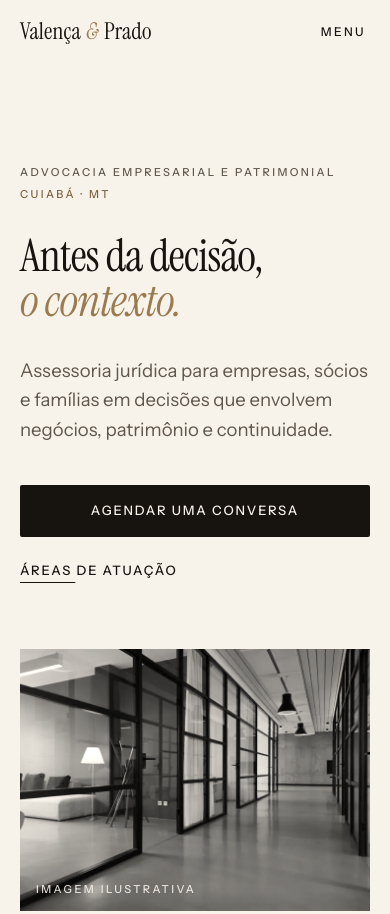
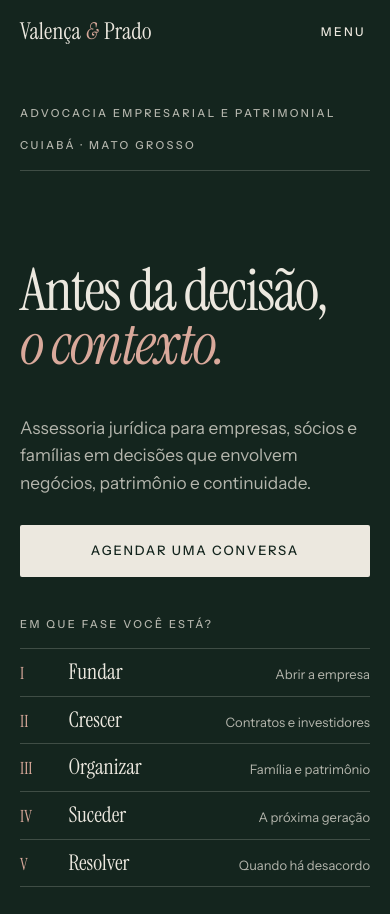
Before and after one commit to skyfoxxe/valenca-prado-advocacia, a plain HTML site: page index.html in a window 390 px wide. Shown: the top 914 px of the page. Drawn offline with Linux system fonts and the light colour scheme.

Commit message:
Nova abertura da Valença & Prado, distinta da Aura (v7)
Sala escura em verde-garrafa, título em largura total, índice das cinco
fases na primeira dobra e foto do corredor em largura total abrindo com
a rolagem. Paleta passa a pedra, verde-tinta e bordô.

Co-Authored-By: Claude Opus 5.5 <noreply@anthropic.com>
Claude-Session: https://claude.ai/code/session_01S42CcUULKR1RXkrSMpa4K7

```diff
--- a/index.html
+++ b/index.html
@@ -5,7 +5,7 @@
   <meta name="viewport" content="width=device-width, initial-scale=1.0" />
   <meta name="description" content="Projeto conceitual de portfólio: site de um escritório fictício de advocacia societária, contratual, patrimonial e sucessória em Cuiabá, MT." />
   <meta name="robots" content="index,follow,max-image-preview:large" />
-  <meta name="theme-color" content="#F7F2EA" />
+  <meta name="theme-color" content="#14251E" />
   <link rel="canonical" href="https://valencapradoadvocacia.vercel.app/" />
   <meta property="og:type" content="website" />
   <meta property="og:locale" content="pt_BR" />
@@ -54,32 +54,51 @@
 
   <main id="conteudo">
 
-    <!-- Abertura (composição da versão anterior) -->
-    <section class="hero" id="inicio">
-      <div class="frame hero-grid">
-        <div class="hero-main">
-          <p class="label hero-kicker" data-hero="1">Advocacia empresarial e patrimonial <span>Cuiabá · MT</span></p>
-          <h1 class="hero-title"><span class="line"><span class="line-in">Antes da decisão,</span></span> <span class="line"><em class="line-in">o contexto.</em></span></h1>
-          <p class="hero-sub" data-hero="3">Assessoria jurídica para empresas, sócios e famílias em decisões que envolvem negócios, patrimônio e continuidade.</p>
-          <div class="hero-actions" data-hero="4">
-            <a class="btn" href="#conversa">Agendar uma conversa</a>
-            <a class="quiet-link" href="#atuacao">Áreas de atuação</a>
-          </div>
+    <!-- Abertura: sala escura, título largo e o índice das cinco fases -->
+    <section class="hero" id="inicio" aria-labelledby="hero-title">
+      <div class="frame hero-inner">
+        <div class="hero-meta">
+          <p class="label">Advocacia empresarial e patrimonial</p>
+          <p class="label">Cuiabá · Mato Grosso</p>
         </div>
 
-        <figure class="hero-photo" data-hero-photo>
-          <div class="window-pane">
-            <picture>
-              <source media="(max-width: 760px)" srcset="assets/escritorio-corredor-800.webp 800w, assets/escritorio-corredor.webp 1400w" sizes="100vw" width="800" height="534">
-              <img src="assets/escritorio-corredor-retrato.webp" srcset="assets/escritorio-corredor-retrato-480.webp 480w, assets/escritorio-corredor-retrato.webp 701w" sizes="(max-width: 1024px) 40vw, 400px" width="701" height="935" alt="" fetchpriority="high">
-            </picture>
+        <h1 class="hero-title" id="hero-title"><span class="line"><span class="line-in">Antes da decisão,</span></span> <span class="line line-2"><em class="line-in">o contexto.</em></span></h1>
+
+        <div class="hero-foot">
+          <div class="hero-lead">
+            <p class="hero-sub">Assessoria jurídica para empresas, sócios e famílias em decisões que envolvem negócios, patrimônio e continuidade.</p>
+            <div class="hero-actions">
+              <a class="btn btn-light" href="#conversa">Agendar uma conversa</a>
+            </div>
           </div>
-          <figcaption class="label">Imagem ilustrativa</figcaption>
-        </figure>
+
+          <nav class="hero-index" aria-label="Encontre a sua fase">
+            <p class="label hero-index-label" data-hero-index>Em que fase você está?</p>
+            <ol>
+              <li data-hero-index><a href="#fase-fundar"><span class="hi-num">I</span><span class="hi-name">Fundar</span><span class="hi-cue">Abrir a empresa</span></a></li>
+              <li data-hero-index><a href="#fase-crescer"><span class="hi-num">II</span><span class="hi-name">Crescer</span><span class="hi-cue">Contratos e investidores</span></a></li>
+              <li data-hero-index><a href="#fase-organizar"><span class="hi-num">III</span><span class="hi-name">Organizar</span><span class="hi-cue">Família e patrimônio</span></a></li>
+              <li data-hero-index><a href="#fase-suceder"><span class="hi-num">IV</span><span class="hi-name">Suceder</span><span class="hi-cue">A próxima geração</span></a></li>
+              <li data-hero-index><a href="#fase-resolver"><span class="hi-num">V</span><span class="hi-name">Resolver</span><span class="hi-cue">Quando há desacordo</span></a></li>
+            </ol>
+          </nav>
+        </div>
       </div>
+    </section>
 
-      <p class="frame concept">Projeto conceitual de portfólio. O escritório, as pessoas, os números de OAB, o endereço e os contatos são fictícios.</p>
-    </section>
+    <!-- Passagem: a foto ocupa a largura toda e se abre com a rolagem -->
+    <figure class="passage">
+      <div class="passage-pane">
+        <picture>
+          <source media="(max-width: 760px)" srcset="assets/escritorio-corredor-retrato-480.webp 480w, assets/escritorio-corredor-retrato.webp 701w" sizes="100vw" width="701" height="935">
+          <img src="assets/escritorio-corredor.webp" srcset="assets/escritorio-corredor-800.webp 800w, assets/escritorio-corredor.webp 1400w" sizes="100vw" width="1400" height="934" alt="" loading="lazy" decoding="async">
+        </picture>
+      </div>
+      <figcaption class="frame passage-cap">
+        <span class="label">Imagem ilustrativa</span>
+        <span class="concept">Projeto conceitual de portfólio. O escritório, as pessoas, os números de OAB, o endereço e os contatos são fictícios.</span>
+      </figcaption>
+    </figure>
 
     <!-- Fases -->
     <section class="section phases" id="atuacao" aria-labelledby="atuacao-title">
--- a/script.js
+++ b/script.js
@@ -23,13 +23,18 @@ if (toggle && nav) {
   });
 }
 
-// ---------- Cabeçalho: linha fina aparece depois da abertura ----------
+// ---------- Cabeçalho: escuro sobre a abertura, pedra depois dela ----------
 const topBar = document.querySelector('[data-top]');
-const heroGrid = document.querySelector('.hero-grid');
-if (topBar && heroGrid && hasIO) {
-  new IntersectionObserver(([e]) => topBar.classList.toggle('is-stuck', !e.isIntersecting), {
-    rootMargin: '-80px 0px 0px 0px', threshold: 0
-  }).observe(heroGrid);
+const heroEl = document.querySelector('.hero');
+if (topBar && heroEl) {
+  topBar.classList.add('on-hero');
+  if (hasIO) {
+    // A faixa de observação é a própria altura do cabeçalho.
+    new IntersectionObserver(([e]) => {
+      topBar.classList.toggle('on-hero', e.isIntersecting);
+      topBar.classList.toggle('is-stuck', !e.isIntersecting);
+    }, { rootMargin: '0px 0px -92% 0px', threshold: 0 }).observe(heroEl);
+  }
 }
 
 // ---------- Movimento (taste-gsap) ----------
@@ -122,17 +127,30 @@ function startMotion() {
       const { desktop } = context.conditions;
       if (!context.conditions.motion) return;
 
-      // --- Abertura: uma timeline, expo.out, abaixo de 1,4s ---
-      const hero = document.querySelector('.hero');
+      // --- Abertura: uma timeline, expo.out, abaixo de 1,6s ---
+      // O título sobe linha a linha, a régua do topo se desenha e o índice
+      // das fases entra em cascata, da esquerda para a direita.
       const heroTl = gsap.timeline({ defaults: { ease: 'expo.out' }, onStart: ready });
       heroTl
-        .from('.hero-kicker', { autoAlpha: 0, y: 12, duration: .8 }, 0)
-        .from('.hero-title .line-in', { yPercent: 112, duration: 1.05, stagger: .11 }, .08)
-        .from(['.hero-sub', '.hero-actions'], { opacity: 0, y: 16, duration: .9, stagger: .1 }, .42)
-        .fromTo('.hero-photo .window-pane', { clipPath: 'inset(100% 0% 0% 0%)' },
-          { clipPath: 'inset(0% 0% 0% 0%)', duration: 1.15, ease: 'expo.inOut' }, .12)
-        .from('.hero-photo img', { scale: 1.12, duration: 1.3 }, .12)
-        .from(['.hero-photo figcaption', '.concept'], { autoAlpha: 0, duration: .6, ease: 'power2.out' }, .95);
+        .fromTo('.hero-meta', { '--meta-line': 0 }, { '--meta-line': 1, duration: 1.2, ease: 'expo.inOut' }, 0)
+        .from('.hero-meta .label', { autoAlpha: 0, y: 8, duration: .7, stagger: .08 }, .15)
+        .from('.hero-title .line-in', { yPercent: 108, duration: 1.1, stagger: .12 }, .1)
+        .from('.hero-lead', { opacity: 0, y: 16, duration: .9 }, .5)
+        .from('[data-hero-index]', { opacity: 0, y: desktop ? 14 : 8, duration: .8, stagger: .06 }, .62);
+
+      // --- Passagem: a foto se abre de uma fresta até a largura toda ---
+      const passage = document.querySelector('.passage-pane');
+      if (passage) {
+        const passageImg = passage.querySelector('img');
+        gsap.fromTo(passageImg, { clipPath: desktop ? 'inset(0% 18% 0% 18%)' : 'inset(0% 8% 0% 8%)' }, {
+          clipPath: 'inset(0% 0% 0% 0%)', ease: 'none',
+          scrollTrigger: { trigger: passage, start: 'top 95%', end: 'top 20%', scrub: .6 }
+        });
+        gsap.fromTo(passageImg, { scale: 1.14 }, {
+          scale: 1, ease: 'none',
+          scrollTrigger: { trigger: passage, start: 'top bottom', end: 'bottom top', scrub: .6 }
+        });
+      }
 
       // --- Blocos: entram uma vez, em lote ---
       const blocks = gsap.utils.toArray('[data-reveal]');
--- a/styles.css
+++ b/styles.css
@@ -1,6 +1,6 @@
-/* Valença & Prado — v6
-   Gênero: quiet-luxury (design-taste). Paleta fixa da skill: marfim, tinta,
-   um único acento latão. Sem branco puro, sem gradiente, sombra só no que flutua.
+/* Valença & Prado — v7
+   Gênero: quiet-luxury (design-taste). Paleta: pedra, verde-tinta e um único
+   acento bordô; o verde-garrafa só na abertura. Sem branco puro, sem gradiente, sombra só no que flutua.
    Movimento: tokens de taste-motion + regras de animate/review-animations. */
 
 @font-face { font-family: 'Instrument Serif'; font-style: normal; font-weight: 400; font-display: swap; src: url(assets/fonts/instrument-serif.woff2) format('woff2'); }
@@ -8,15 +8,22 @@
 @font-face { font-family: 'Instrument Sans'; font-style: normal; font-weight: 400 500; font-display: swap; src: url(assets/fonts/instrument-sans.woff2) format('woff2'); }
 
 :root {
-  --ground: #F7F2EA;
-  --panel: #EFE8DC;
-  --ink: #17130F;
-  --ink-soft: #5F574D;        /* 6,37:1 marfim · 5,83:1 painel */
-  --brass: #9A7B4F;           /* só texto ≥24px ou decoração (3,54:1) */
-  --brass-text: #7C6340;      /* latão para texto pequeno (5,07:1) */
-  --rule: rgba(23, 19, 15, .18);
-  --rule-strong: rgba(23, 19, 15, .42);
-  --control: #8C8378;         /* borda de controles, ≥3:1 */
+  /* Paleta v7: pedra fria, verde-garrafa e bordô. Separada da Aura (osso, sépia e latão). */
+  --ground: #EDEBE5;          /* pedra */
+  --panel: #E2DFD6;
+  --ink: #14201B;             /* verde-tinta, quase preto */
+  --ink-soft: #4C5751;        /* 6,9:1 pedra · 6,2:1 painel */
+  --accent: #7A2E27;          /* bordô: único acento */
+  --accent-text: #7A2E27;     /* 8,2:1 sobre pedra */
+  --rule: rgba(20, 32, 27, .18);
+  --rule-strong: rgba(20, 32, 27, .42);
+  --control: #7F877F;         /* borda de controles, ≥3:1 */
+
+  --deep: #14251E;            /* verde-garrafa da abertura */
+  --on-deep: #ECE8DF;
+  --on-deep-soft: rgba(236, 232, 223, .74);
+  --on-deep-rule: rgba(236, 232, 223, .2);
+  --accent-on-deep: #D9A99B;  /* bordô clareado: 8,4:1 sobre o verde */
 
   --serif: 'Instrument Serif', 'Iowan Old Style', Georgia, serif;
   --sans: 'Instrument Sans', system-ui, -apple-system, 'Segoe UI', sans-serif;
@@ -79,7 +86,7 @@ h2 {
   max-width: 18ch;
   text-wrap: balance;
 }
-h1 em, h2 em, blockquote em { color: var(--brass); }
+h1 em, h2 em, blockquote em { color: var(--accent); }
 h3 { font-size: clamp(1.7rem, 2.4vw, 2.1rem); line-height: 1.1; }
 .section-lede { max-width: 46ch; color: var(--ink-soft); font-size: 1.06rem; }
 .fine { font-size: 13px; line-height: 1.6; color: var(--ink-soft); max-width: 60ch; }
@@ -113,11 +120,14 @@ h3 { font-size: clamp(1.7rem, 2.4vw, 2.1rem); line-height: 1.1; }
 }
 
 @media (hover: hover) and (pointer: fine) {
-  .btn:hover { background: #3A322A; }
+  .btn:hover { background: #2B3A33; }
+  .btn-light:hover { background: #FFFFFF; }
+  .hero-index a:hover .hi-name { color: var(--accent-on-deep); }
+  .hero-index a:hover .hi-num { transform: translateY(-3px); }
   .quiet-link:hover::after { transform: scaleX(1); }
   .nav a:hover::after { transform: scaleX(1); }
   .choices label:hover input:not(:checked) + span { border-color: var(--ink); }
-  .faq summary:hover { color: var(--brass-text); }
+  .faq summary:hover { color: var(--accent-text); }
   .foot nav a:hover { color: var(--ink); }
 }
 
@@ -132,16 +142,23 @@ h3 { font-size: clamp(1.7rem, 2.4vw, 2.1rem); line-height: 1.1; }
   opacity: 0; transition: opacity var(--dur-slow) var(--ease-std);
 }
 .top.is-stuck::after { opacity: 1; }
-/* Progresso de leitura: linha fina em latão, preenchida pela rolagem (cinematic-motion, contido) */
+/* Sobre a abertura o cabeçalho veste as cores da sala escura */
+.top { transition: background-color var(--dur-slow) var(--ease-std), color var(--dur-slow) var(--ease-std); }
+.top.on-hero {
+  --ink: var(--on-deep); --ground: var(--deep); --rule: var(--on-deep-rule); --accent: var(--accent-on-deep);
+  color: var(--on-deep);
+}
+.top.on-hero :focus-visible { outline-color: var(--on-deep); }
+/* Progresso de leitura: linha fina em bordô, preenchida pela rolagem (cinematic-motion, contido) */
 .top-progress {
   position: absolute; left: 0; right: 0; bottom: 0; height: 1px; z-index: 1;
-  background: var(--brass); transform-origin: left; transform: scaleX(0);
+  background: var(--accent); transform-origin: left; transform: scaleX(0);
 }
 .top-row { height: 100%; display: flex; align-items: center; justify-content: space-between; gap: 24px; }
 .mark {
   font: 400 1.45rem/1 var(--serif); text-decoration: none; white-space: nowrap; letter-spacing: .005em;
 }
-.mark i { color: var(--brass); padding-inline: .06em; }
+.mark i { color: var(--accent); padding-inline: .06em; }
 .nav { display: flex; align-items: center; gap: clamp(20px, 2.4vw, 36px); }
 .nav a {
   position: relative; display: inline-flex; align-items: center; min-height: 44px;
@@ -160,28 +177,61 @@ h3 { font-size: clamp(1.7rem, 2.4vw, 2.1rem); line-height: 1.1; }
   font: 500 12px/1 var(--sans); letter-spacing: .2em; text-transform: uppercase;
 }
 
-/* ---------- Abertura (composição da versão anterior) ---------- */
-.hero { padding-top: calc(var(--top-h) + 14vh); }
-.hero-grid {
-  display: grid; grid-template-columns: repeat(12, minmax(0, 1fr)); column-gap: 24px; row-gap: 56px;
-  align-items: center;
+/* ---------- Abertura: sala escura ---------- */
+.hero {
+  background: var(--deep); color: var(--on-deep);
+  min-height: 100svh; padding-top: calc(var(--top-h) + clamp(24px, 5vh, 56px)); padding-bottom: clamp(32px, 5vh, 56px);
+  display: flex;
 }
-.hero-main { grid-column: 1 / span 7; display: grid; gap: 32px; }
-.hero-kicker span { color: var(--brass-text); margin-left: 1.4em; white-space: nowrap; }
+.hero ::selection { background: var(--on-deep); color: var(--deep); }
+.hero :focus-visible { outline-color: var(--on-deep); }
+.hero-inner { display: flex; flex-direction: column; gap: clamp(28px, 5vh, 56px); }
+.hero .label { color: var(--on-deep-soft); }
+.hero-meta {
+  display: flex; justify-content: space-between; gap: 16px; flex-wrap: wrap;
+  padding-bottom: 18px; position: relative;
+}
+.hero-meta::after {
+  content: ''; position: absolute; left: 0; right: 0; bottom: 0; height: 1px; background: var(--on-deep-rule);
+  transform-origin: left; transform: scaleX(var(--meta-line, 1));
+}
 .hero-title {
-  font-size: clamp(2.8rem, 6.6vw, 5.6rem);
-  line-height: 1;
-  letter-spacing: -.018em;
+  font-size: clamp(3.2rem, 10.4vw, 10rem);
+  line-height: .92;
+  letter-spacing: -.028em;
+  margin-block: auto;
 }
-.hero-title em { display: block; }
-.hero-sub { max-width: 40ch; font-size: 1.16rem; line-height: 1.6; color: var(--ink-soft); }
-.hero-actions { display: flex; flex-wrap: wrap; align-items: center; gap: 12px 32px; margin-top: 8px; }
+.hero-title .line-2 { padding-left: 33.4%; }
+.hero-title em { color: var(--accent-on-deep); }
+.hero-foot {
+  display: grid; grid-template-columns: repeat(12, minmax(0, 1fr)); column-gap: 24px; row-gap: 40px;
+  align-items: end;
+}
+.hero-lead { grid-column: 1 / span 4; display: grid; gap: 28px; align-content: end; }
+.hero-sub { max-width: 36ch; font-size: 1.08rem; line-height: 1.6; color: var(--on-deep-soft); }
+.hero-actions { display: flex; flex-wrap: wrap; align-items: center; gap: 12px 32px; }
+.btn-light { background: var(--on-deep); color: var(--deep); }
 
-.hero-photo { grid-column: 9 / span 4; position: relative; }
-.hero-photo .window-pane { aspect-ratio: 3 / 4; }
-.hero-photo img { filter: grayscale(1) sepia(.14) contrast(1.02); }
-.hero-photo figcaption {
-  position: absolute; left: 16px; bottom: 14px; color: var(--ground); opacity: .9;
+.hero-index { grid-column: 6 / -1; }
+.hero-index-label { margin-bottom: 16px; }
+.hero-index ol { display: grid; grid-template-columns: repeat(5, minmax(0, 1fr)); border-top: 1px solid var(--on-deep-rule); }
+.hero-index li + li a { border-left: 1px solid var(--on-deep-rule); }
+.hero-index a {
+  display: grid; gap: 6px; min-height: 44px; padding: 18px 14px 4px;
+  text-decoration: none; color: var(--on-deep);
+}
+.hero-index li:first-child a { padding-left: 0; }
+.hi-num { font: 400 1.05rem/1 var(--serif); color: var(--accent-on-deep); transition: transform var(--dur-base) var(--ease-out); }
+.hi-name { font: 400 1.6rem/1.05 var(--serif); transition: color var(--dur-base) var(--ease-std); }
+.hi-cue { font-size: 13px; line-height: 1.4; color: var(--on-deep-soft); }
+
+/* Passagem: foto em largura total depois da sala escura */
+.passage-pane { overflow: hidden; height: clamp(320px, 78vh, 760px); background: var(--deep); }
+.passage-pane picture { display: contents; }
+.passage-pane img { width: 100%; height: 100%; object-fit: cover; filter: grayscale(1) contrast(1.04) brightness(.92); }
+.passage-cap {
+  display: flex; justify-content: space-between; gap: 8px 24px; flex-wrap: wrap;
+  padding-block: 16px 0;
 }
 
 .window { margin-top: clamp(64px, 11vh, 120px); }
@@ -189,7 +239,7 @@ h3 { font-size: clamp(1.7rem, 2.4vw, 2.1rem); line-height: 1.1; }
 .window-pane img { width: 100%; height: 100%; object-fit: cover; }
 .window-pane picture { display: contents; }
 .window figcaption { margin-top: 14px; }
-.concept { margin-top: 28px; font-size: 13px; color: var(--ink-soft); }
+.concept { font-size: 13px; color: var(--ink-soft); }
 
 /* ---------- Fases ---------- */
 .phases-grid { display: grid; grid-template-columns: repeat(12, minmax(0, 1fr)); column-gap: 24px; }
@@ -199,7 +249,7 @@ h3 { font-size: clamp(1.7rem, 2.4vw, 2.1rem); line-height: 1.1; }
   display: grid; grid-template-columns: auto 1fr; align-items: end; column-gap: 18px; row-gap: 20px;
 }
 .dial-num {
-  font: 400 clamp(5rem, 9vw, 8.5rem)/.82 var(--serif); color: var(--brass);
+  font: 400 clamp(5rem, 9vw, 8.5rem)/.82 var(--serif); color: var(--accent);
   transition: opacity var(--dur-fast) var(--ease-std), filter var(--dur-fast) var(--ease-std);
 }
 .dial-name {
@@ -210,7 +260,7 @@ h3 { font-size: clamp(1.7rem, 2.4vw, 2.1rem); line-height: 1.1; }
 .dial-inner.is-swapping .dial-name { opacity: 0; }
 .dial-track { grid-column: 1 / -1; position: relative; width: 1px; height: 140px; background: var(--rule); }
 .dial-fill {
-  position: absolute; inset: 0; background: var(--brass);
+  position: absolute; inset: 0; background: var(--accent);
   transform-origin: top; transform: scaleY(0);
 }
 
@@ -231,13 +281,13 @@ h3 { font-size: clamp(1.7rem, 2.4vw, 2.1rem); line-height: 1.1; }
   grid-row: 1 / span 3; font: 400 1.9rem/1 var(--serif); color: var(--ink-soft);
   transition: color var(--dur-base) var(--ease-std);
 }
-.phase.is-active .phase-num { color: var(--brass); }
+.phase.is-active .phase-num { color: var(--accent); }
 .phase h3 { grid-column: 2 / -1; }
 .phase-lede { grid-column: 2; max-width: 34ch; }
 .phase-items { grid-column: 3; grid-row: 2 / span 2; display: grid; gap: 8px; font-size: 15px; color: var(--ink-soft); }
 .phase-items li { padding-left: 18px; position: relative; }
-.phase-items li::before { content: ''; position: absolute; left: 0; top: .82em; width: 8px; height: 1px; background: var(--brass); }
-.phase-area { grid-column: 2; font: 500 11px/1.4 var(--sans); letter-spacing: .2em; text-transform: uppercase; color: var(--brass-text); align-self: end; }
+.phase-items li::before { content: ''; position: absolute; left: 0; top: .82em; width: 8px; height: 1px; background: var(--accent); }
+.phase-area { grid-column: 2; font: 500 11px/1.4 var(--sans); letter-spacing: .2em; text-transform: uppercase; color: var(--accent-text); align-self: end; }
 
 /* ---------- Princípio ---------- */
 .principle { margin-top: var(--gap-section); background: var(--panel); padding-block: clamp(96px, 13vw, 168px); }
@@ -256,7 +306,7 @@ h3 { font-size: clamp(1.7rem, 2.4vw, 2.1rem); line-height: 1.1; }
   display: flex; align-items: baseline; gap: 16px; padding: 0; margin-bottom: 18px;
   font: 400 1.5rem/1.25 var(--serif);
 }
-.intake-form legend span { font: 500 11px/1 var(--sans); letter-spacing: .2em; color: var(--brass-text); }
+.intake-form legend span { font: 500 11px/1 var(--sans); letter-spacing: .2em; color: var(--accent-text); }
 .choices { display: flex; flex-wrap: wrap; gap: 10px; }
 .choices label { position: relative; cursor: pointer; }
 .choices input { position: absolute; opacity: 0; width: 1px; height: 1px; margin: 0; }
@@ -266,7 +316,7 @@ h3 { font-size: clamp(1.7rem, 2.4vw, 2.1rem); line-height: 1.1; }
   transition: background-color var(--dur-fast) var(--ease-std), color var(--dur-fast) var(--ease-std),
               border-color var(--dur-fast) var(--ease-std), transform 120ms var(--ease-out);
 }
-.choices b { font: 500 11px/1 var(--sans); letter-spacing: .14em; color: var(--brass-text); transition: color var(--dur-fast) var(--ease-std); }
+.choices b { font: 500 11px/1 var(--sans); letter-spacing: .14em; color: var(--accent-text); transition: color var(--dur-fast) var(--ease-std); }
 .choices input:checked + span { background: var(--ink); border-color: var(--ink); color: var(--ground); }
 .choices input:checked + span b { color: #D9C6A5; }
 .choices input:focus-visible + span { outline: 2px solid var(--ink); outline-offset: 3px; }
@@ -291,7 +341,7 @@ h3 { font-size: clamp(1.7rem, 2.4vw, 2.1rem); line-height: 1.1; }
   transition: opacity var(--dur-fast) var(--ease-std), filter var(--dur-fast) var(--ease-std);
 }
 .letter.is-changing .letter-body { opacity: 0; filter: blur(2px); }
-.letter-note { font-size: 14px; color: var(--brass-text); border-left: 1px solid var(--brass); padding-left: 14px; }
+.letter-note { font-size: 14px; color: var(--accent-text); border-left: 1px solid var(--accent); padding-left: 14px; }
 
 /* ---------- Compromissos ---------- */
 .ledger { border-bottom: 1px solid var(--rule); }
@@ -309,14 +359,14 @@ h3 { font-size: clamp(1.7rem, 2.4vw, 2.1rem); line-height: 1.1; }
 .partner-grid { display: grid; grid-template-columns: 1fr 1fr; gap: clamp(32px, 6vw, 96px); }
 .partner { display: grid; gap: 14px; align-content: start; }
 .partner > p { max-width: 42ch; color: var(--ink-soft); }
-.partner > .partner-role { font: 500 11px/1.4 var(--sans); letter-spacing: .2em; text-transform: uppercase; color: var(--brass-text); }
+.partner > .partner-role { font: 500 11px/1.4 var(--sans); letter-spacing: .2em; text-transform: uppercase; color: var(--accent-text); }
 .partner > .oab { font-size: 14px; color: var(--ink); }
 .monogram {
   position: relative; aspect-ratio: 4 / 5; max-width: 420px; margin-bottom: 18px;
   background: var(--panel); display: grid; place-items: center; overflow: hidden;
 }
 .monogram span { font: 400 clamp(6rem, 12vw, 10rem)/1 var(--serif); letter-spacing: -.04em; }
-.monogram span i { color: var(--brass); }
+.monogram span i { color: var(--accent); }
 .monogram small {
   position: absolute; left: 20px; bottom: 18px;
   font: 500 11px/1 var(--sans); letter-spacing: .2em; text-transform: uppercase; color: var(--ink-soft);
@@ -382,7 +432,7 @@ h3 { font-size: clamp(1.7rem, 2.4vw, 2.1rem); line-height: 1.1; }
 .sheet-actions { display: flex; flex-wrap: wrap; align-items: center; gap: 12px 28px; }
 
 /* ---------- Placeholders de dados reais ---------- */
-[data-placeholder] { text-decoration: underline dotted var(--brass); text-underline-offset: 4px; }
+[data-placeholder] { text-decoration: underline dotted var(--accent); text-underline-offset: 4px; }
 
 /* =========================================================
    Movimento
@@ -394,7 +444,7 @@ h3 { font-size: clamp(1.7rem, 2.4vw, 2.1rem); line-height: 1.1; }
 @media (prefers-reduced-motion: no-preference) {
   /* A abertura fica oculta só até o GSAP assumir. Se o JS falhar,
      ela aparece sozinha em 1,6s. */
-  .js:not(.motion-ready) .hero-main, .js:not(.motion-ready) .hero-photo { animation: failsafe 0s 1.6s both; visibility: hidden; }
+  .js:not(.motion-ready) .hero-inner { animation: failsafe 0s 1.6s both; visibility: hidden; }
 
   /* Linhas finas desenham como traço de caneta quando o bloco entra */
   .motion-ready .phase::before, .motion-ready .ledger-row::before { transform: scaleX(0); transition: transform 1000ms var(--ease-io) 120ms; }
@@ -425,9 +475,8 @@ h3 { font-size: clamp(1.7rem, 2.4vw, 2.1rem); line-height: 1.1; }
    Responsivo
    ========================================================= */
 @media (max-width: 1024px) {
-  .hero-main { grid-column: 1 / span 7; }
-  .hero-photo { grid-column: 8 / -1; }
-  .hero-kicker span { display: block; margin: 6px 0 0; }
+  .hero-lead { grid-column: 1 / -1; grid-template-columns: minmax(0, 1fr) auto; align-items: end; column-gap: 32px; }
+  .hero-index { grid-column: 1 / -1; }
 
   .phase-dial { display: none; }
   .phase-list { grid-column: 1 / -1; }
@@ -465,9 +514,14 @@ h3 { font-size: clamp(1.7rem, 2.4vw, 2.1rem); line-height: 1.1; }
   .nav a::after { display: none; }
   .nav .nav-cta { border-left: 0; padding-left: 0; font: 500 13px/1 var(--sans); letter-spacing: .14em; text-transform: uppercase; border-bottom: 0; margin-top: 12px; text-decoration: underline; text-underline-offset: 6px; }
 
-  .hero { padding-top: calc(var(--top-h) + 12vh); }
-  .hero-main, .hero-photo { grid-column: 1 / -1; }
-  .hero-photo .window-pane { aspect-ratio: 4 / 3; }
+  .hero-title { font-size: clamp(3rem, 15vw, 5rem); margin-block: 6vh 0; }
+  .hero-title .line-2 { padding-left: 0; }
+  .hero-lead { grid-template-columns: 1fr; }
+  .hero-index ol { grid-template-columns: 1fr; }
+  .hero-index li + li a { border-left: 0; }
+  .hero-index li a { border-bottom: 1px solid var(--on-deep-rule); padding: 12px 0; grid-template-columns: 2.4em 1fr auto; align-items: baseline; gap: 0 10px; }
+  .hi-name { font-size: 1.35rem; }
+  .passage-pane { height: 62vh; }
   .window-pane { aspect-ratio: 4 / 3; }
 
   .phase { grid-template-columns: 44px minmax(0, 1fr); column-gap: 16px; padding-block: 36px 40px; }
```
